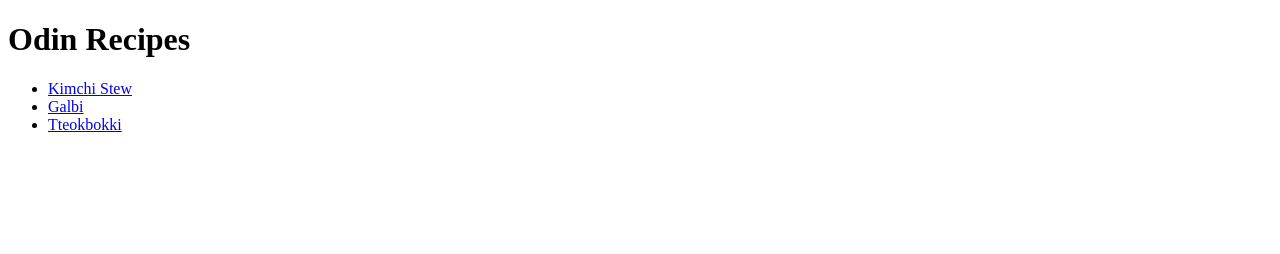
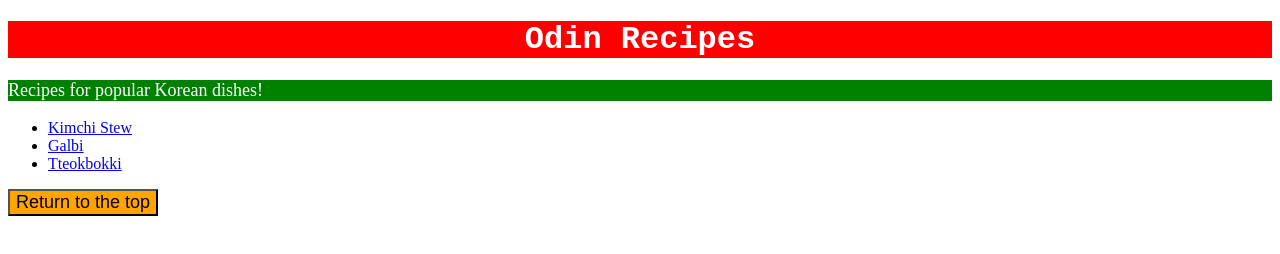
Before and after one commit to naomichoe/odin-recipes, a plain HTML site: page index.html in a window 1280 px wide. Drawn offline with Linux system fonts and the light colour scheme.

Commit message:
Added styles to index.html

```diff
--- a/index.html
+++ b/index.html
@@ -9,10 +9,14 @@
 </head>
 <body>
     <h1>Odin Recipes</h1>
-    <ul>
-        <li><a href="recipes/kimchistew.html">Kimchi Stew</a></li>
-        <li><a href="recipes/galbi.html">Galbi</a></li>
-        <li><a href="recipes/tteokbokki.html">Tteokbokki</a></li>
-    </ul>
+    <div>
+        <p>Recipes for popular Korean dishes!</p>
+        <ul>
+            <li><a href="recipes/kimchistew.html">Kimchi Stew</a></li>
+            <li><a href="recipes/galbi.html">Galbi</a></li>
+            <li><a href="recipes/tteokbokki.html">Tteokbokki</a></li>
+        </ul>
+    </div>
+    <button>Return to the top</button>
 </body>
 </html>
--- a/styles.css
+++ b/styles.css
@@ -0,0 +1,27 @@
+/*
+* {
+    margin: 0;
+    padding: 0;
+    box-sizing: border-box;
+}
+*/
+
+h1 {
+    background-color: red;
+    color: white;
+    font-family: 'Courier New', Courier, monospace;
+    font-size: 32px;
+    font-weight: 700;
+    text-align: center;
+}
+
+p {
+    background-color: green;
+    color: white;
+    font-size: 18px;
+}
+
+button {
+    background-color: orange;
+    font-size: 18px;
+}
```
Also changed, not shown: recipes/kimchistew.html (+1 -0 lines).
